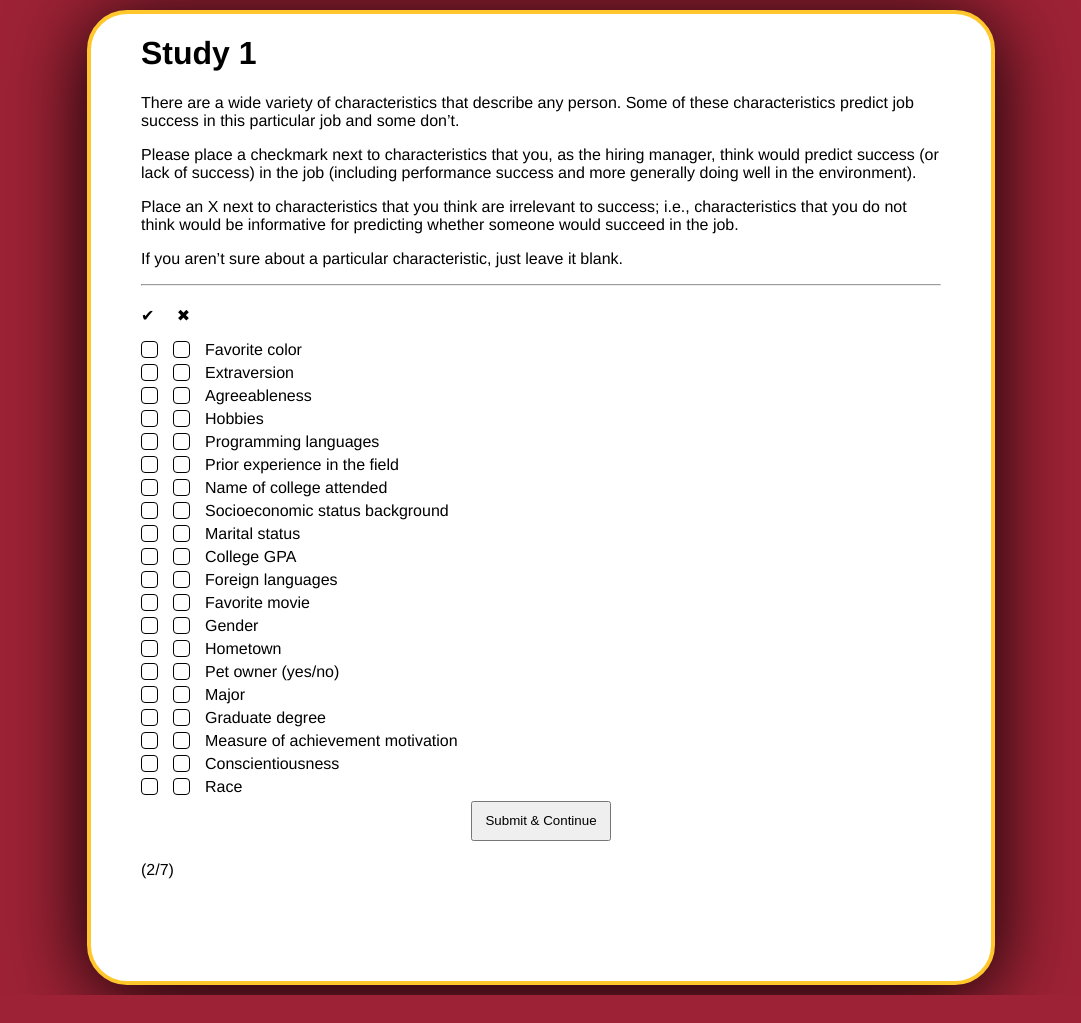
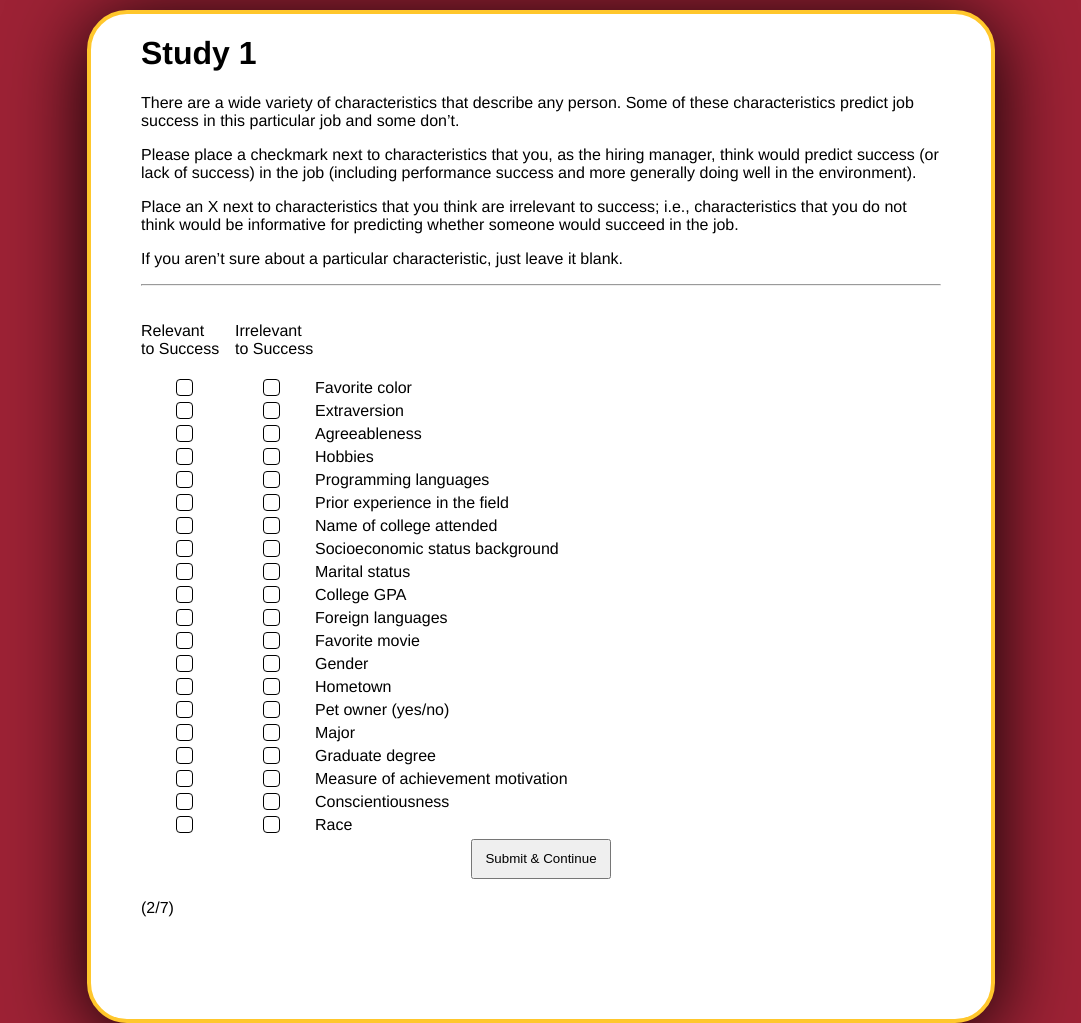
Before and after one commit to agliber/marshall-matters, a plain HTML site: page study1P2.html in a window 1280 px wide. Shown: the top 1023 px of the page, without its empty margins (99-1180 px from the left). Before the commit the page ends 995 px from the top, so only its background shows below. Drawn offline with Linux system fonts and the light colour scheme.

Commit message:
minor, change check and X titles study1

```diff
--- a/css/study1.css
+++ b/css/study1.css
@@ -8,7 +8,12 @@
   border-radius: 10px;
   transition: box-shadow ease-in-out 0.1s;
 }
-
+.inputTitle,p .inputTitle{
+  margin-right: 10px;
+  display: inline-block;
+  text-justify: center;
+  width: 80px;
+}
 input[type=radio]{
   /display: inline-block;
   opacity: 0;
@@ -24,7 +29,7 @@ input[type=radio]{
   line-height: 110%;
   /padding: 2px 0 0 0;
   border-radius: 4px;
-  margin: 0px 15px 0 0;
+  margin: 0px 35px 0 35px;
   vertical-align: center;
   text-align: center;
   flex-shrink: 0;
--- a/study1P2.html
+++ b/study1P2.html
@@ -33,7 +33,8 @@
 
       <form method="post" action="/api/study1" ><!--these need to be randomized via javascript-->
         <!--  X's inserted into newCheck instead of checkmarks with css and js -->
-        <div id="inputTitle"> <p>&#10004 &nbsp;&nbsp;&nbsp; &#10006 </p> </div>
+        <div class="inputTitle"> <p>Relevant to Success </p> </div>
+        <div class="inputTitle"> <p>Irrelevant to Success </p> </div>
          <div class="inputRow"><div class = "newCheck"></div><div class = "newX"></div> College GPA <input type="radio" value="1" name="gpa"><input type="radio" value="2" name="gpa"></div>
          <div class="inputRow"><div class = "newCheck"></div><div class = "newX"></div> Extraversion <input type="radio" value="1" name="extraversion"><input type="radio" value="2" name="extraversion"></div>
          <div class="inputRow"><div class = "newCheck"></div><div class = "newX"></div> Agreeableness  <input type="radio" value="1" name="agreeableness"><input type="radio" value="2" name="agreeableness"></div>
```
